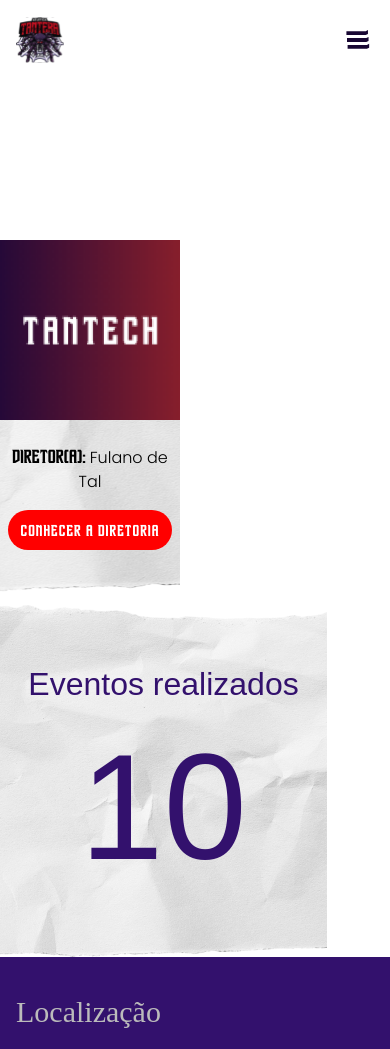
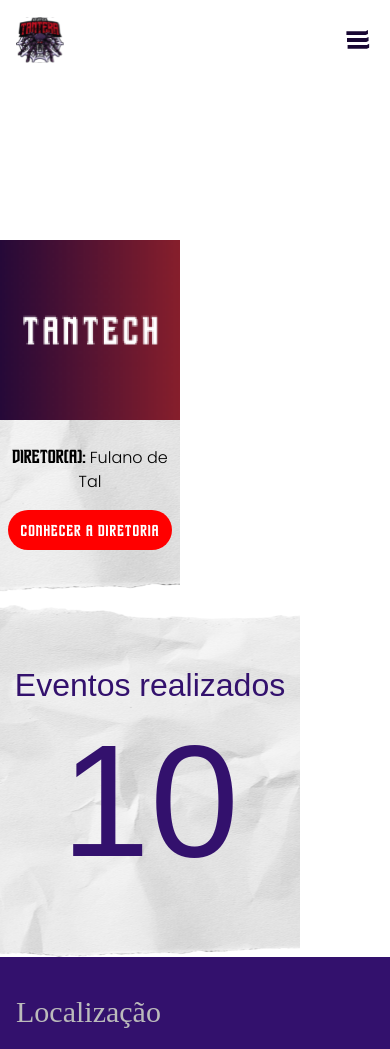
Before and after one commit to EquipeTantera/Landing_Page_Tantera, a React (Vite) app in the folder src/frontend/: page /Parceiros in a window 390 px wide. Shown: the top 1049 px of the page. Built offline with nearby package versions, Linux system fonts and the light colour scheme.

Commit message:
styles: adds mobile rendering

```diff
--- a/src/frontend/src/components/CountingCard/styles.module.scss
+++ b/src/frontend/src/components/CountingCard/styles.module.scss
@@ -15,18 +15,24 @@
 .container__text {
   text-align: center;
   font-family: "Drive Corps", sans-serif;
-  font-size: 32px;
+  font-size: 2rem;
   font-style: normal;
   font-weight: 400;
-  margin-bottom: 32px;
+  margin-bottom: 20px;
   color: v.$purple-2;
 }
 
 .container__count {
   text-align: center;
   font-family: "Drive Corps 3D", sans-serif;
-  font-size: 150px;
+  font-size: 10rem;
   font-style: normal;
   font-weight: 400;
   color: v.$purple-2;
 }
+
+@media (max-width: 768px) {
+    .container {
+        width: 300px;
+    }
+}
```
